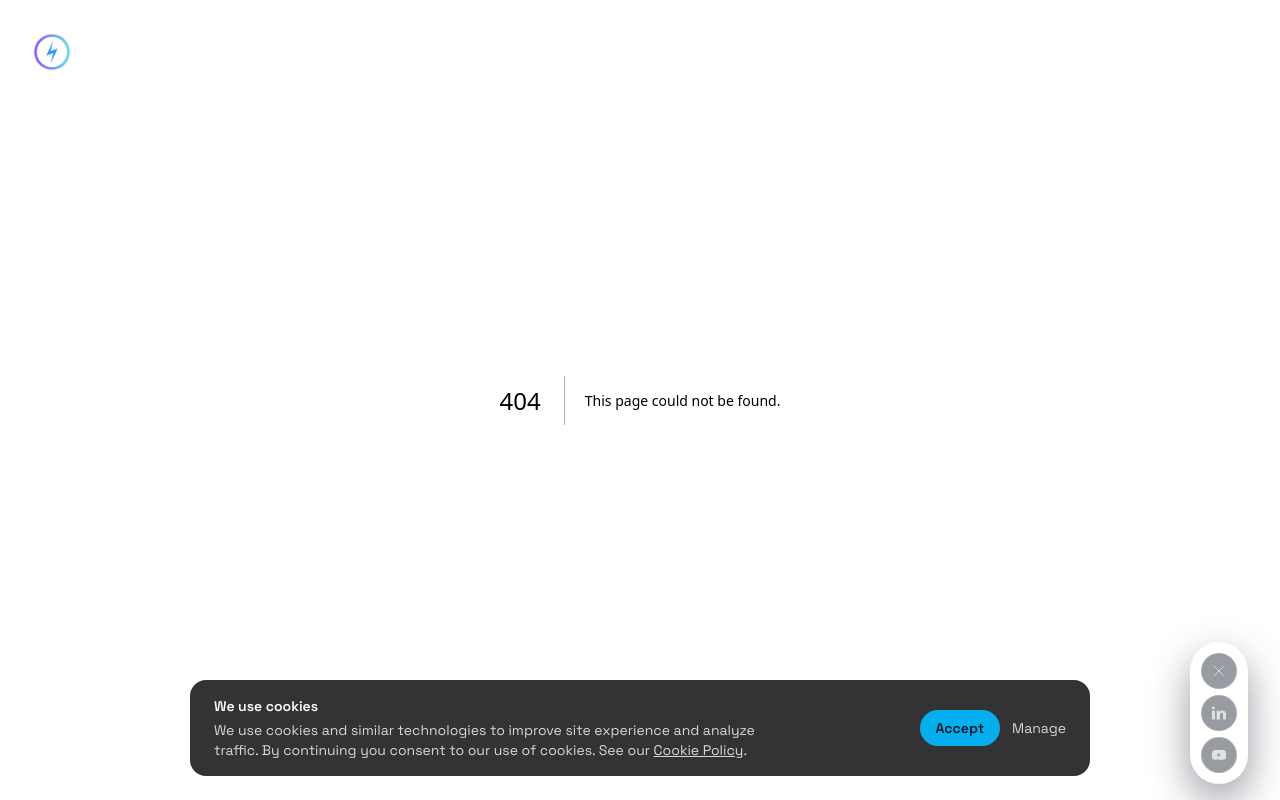
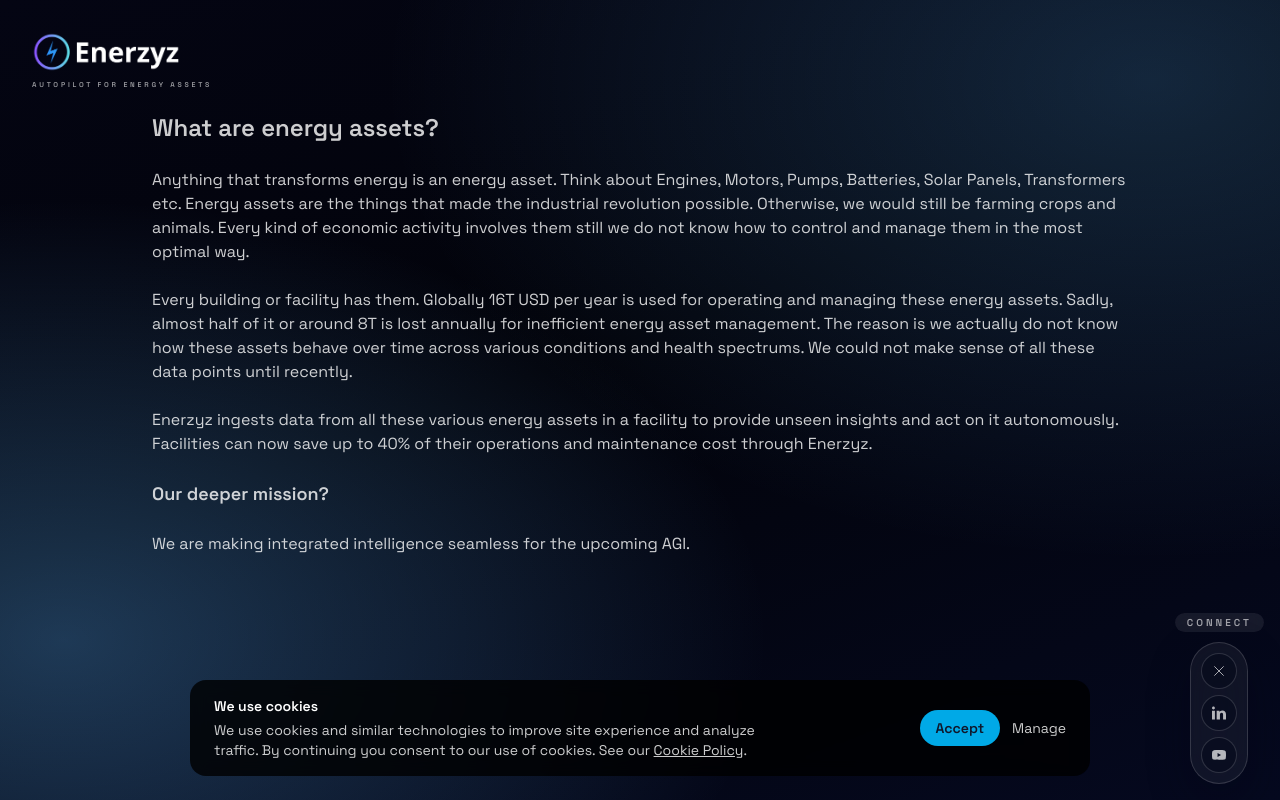
Before and after one commit to enerzyz/enerzyz-web, a Next.js app: page /energy-assets in a window 1280 px wide. Before the commit this address had no page. Built offline with nearby package versions, Linux system fonts and the light colour scheme.

Commit message:
updated the blog

```diff
--- /dev/null
+++ b/src/app/energy-assets/page.tsx
@@ -0,0 +1,33 @@
+import type { Metadata } from "next";
+
+export const metadata: Metadata = {
+  title: "Energy Assets — Enerzyz",
+  description: "What energy assets are and why managing them matters for operations and sustainability.",
+};
+
+export default function EnergyAssets() {
+  return (
+    <main className="mx-auto max-w-5xl px-6 pt-28 pb-20 text-slate-100">
+
+      <section className="space-y-6 text-white/80">
+        <h2 className="text-2xl font-semibold">What are energy assets?</h2>
+        <p>
+          Anything that transforms energy is an energy asset. Think about Engines, Motors, Pumps, Batteries, Solar Panels, Transformers etc. Energy assets are the things that made the industrial revolution possible. Otherwise, we would still be farming crops and animals. Every kind of economic activity involves them still we do not know how to control and manage them in the most optimal way.
+        </p>
+
+        <p>
+          Every building or facility has them. Globally 16T USD per year is used for operating and managing these energy assets. Sadly, almost half of it or around 8T is lost annually for inefficient energy asset management. The reason is we actually do not know how these assets behave over time across various conditions and health spectrums. We could not make sense of all these data points until recently.
+        </p>
+
+        <p>
+          Enerzyz ingests data from all these various energy assets in a facility to provide unseen insights and act on it autonomously. Facilities can now save up to 40% of their operations and maintenance cost through Enerzyz.
+        </p>
+
+        <h3 className="text-lg font-semibold">Our deeper mission?</h3>
+        <p>
+          We are making integrated intelligence seamless for the upcoming AGI.
+        </p>
+      </section>
+    </main>
+  );
+}
--- a/src/app/page.tsx
+++ b/src/app/page.tsx
@@ -44,6 +44,7 @@ export default function Home() {
       {/* Legal links placed below the footer bar (not inside the footer card) */}
       <div className="mx-auto mt-6 w-full max-w-6xl px-6 text-white/60 lg:px-8">
         <nav aria-label="Legal" className="flex flex-col items-center gap-2 text-xs md:flex-row md:justify-center md:gap-6">
+          <a href="/energy-assets" className="hover:text-white">Energy Assets</a>
           <a href="/privacy-policy" className="hover:text-white">Privacy Policy</a>
           <a href="/terms-of-service" className="hover:text-white">Terms of Service</a>
           <a href="/acceptable-use-policy" className="hover:text-white">Acceptable Use</a>
--- a/src/components/affiliations.tsx
+++ b/src/components/affiliations.tsx
@@ -11,7 +11,7 @@ export function Affiliations() {
 
   return (
     <section className="mx-auto mt-16 max-w-6xl px-6 text-white/90 lg:px-8">
-      <h2 className="mb-4 text-center text-xl sm:text-2xl md:text-3xl font-semibold text-white">Collaborating with</h2>
+      <h2 className="mb-4 text-center text-xl sm:text-2xl md:text-3xl font-semibold text-white">Our Affiliations</h2>
       <p className="hidden sm:block mx-auto mb-6 max-w-2xl text-center text-xs sm:text-sm md:text-base lg:text-lg text-white/60">
         We are collaborating with leading academic institutions, AI technology leaders, sustainability enablers, industry associations and most importantly energy asset manufacturers to accelerate
         secure, trustworthy energy asset lifecycle innovation.
--- a/src/components/cta-section.tsx
+++ b/src/components/cta-section.tsx
@@ -30,7 +30,7 @@ export function CTASection() {
         <div className="mx-auto mt-8 grid max-w-3xl gap-6 sm:grid-cols-3">
           {[
             { label: "Sites orchestrated", value: "93" },
-            { label: "Energy savings", value: "2105MWH" },
+            { label: "Equivalent savings", value: "2105MWH" },
             { label: "CO₂ savings", value: "589.4T" },
           ].map((item) => (
             <div
--- a/src/components/feature-grid.tsx
+++ b/src/components/feature-grid.tsx
@@ -10,7 +10,7 @@ const features: Feature[] = [
     eyebrow: "Autonomous orchestration",
     title: "Predictive control across every asset",
     description:
-      "Blend asset health parameters, external parameters, and historical patterns to orchestrate powered assets realtime.",
+      "Blend asset health parameters, external parameters, and historical patterns to orchestrate powered assets realtime with human in the loop by default.",
     metric: "Always human in the loop",
   },
   {
```
